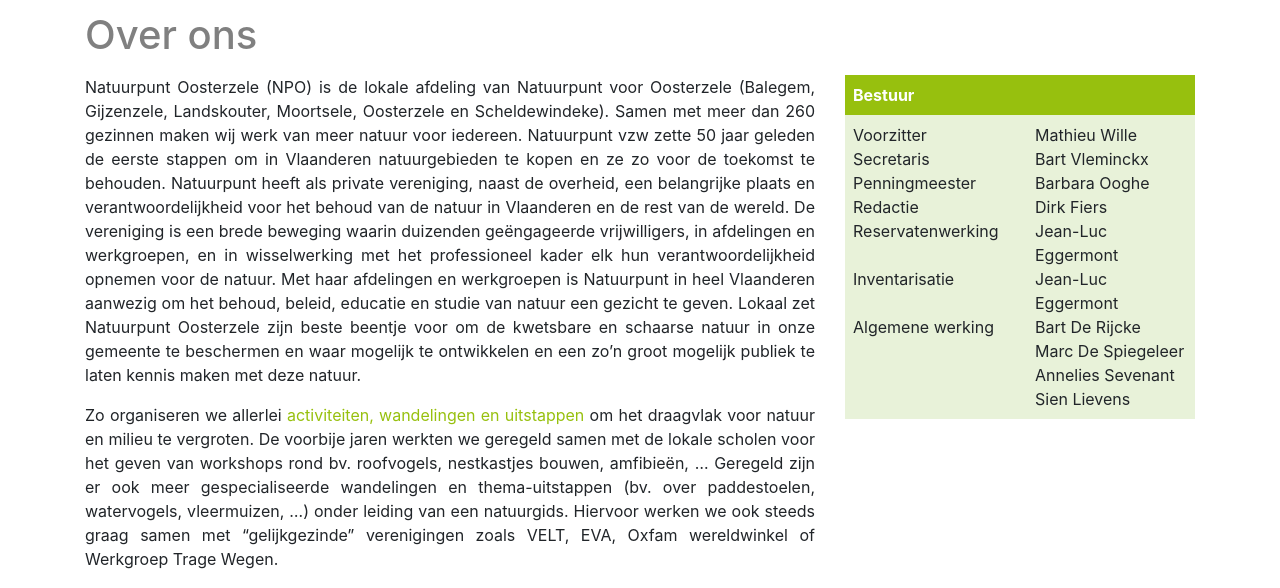
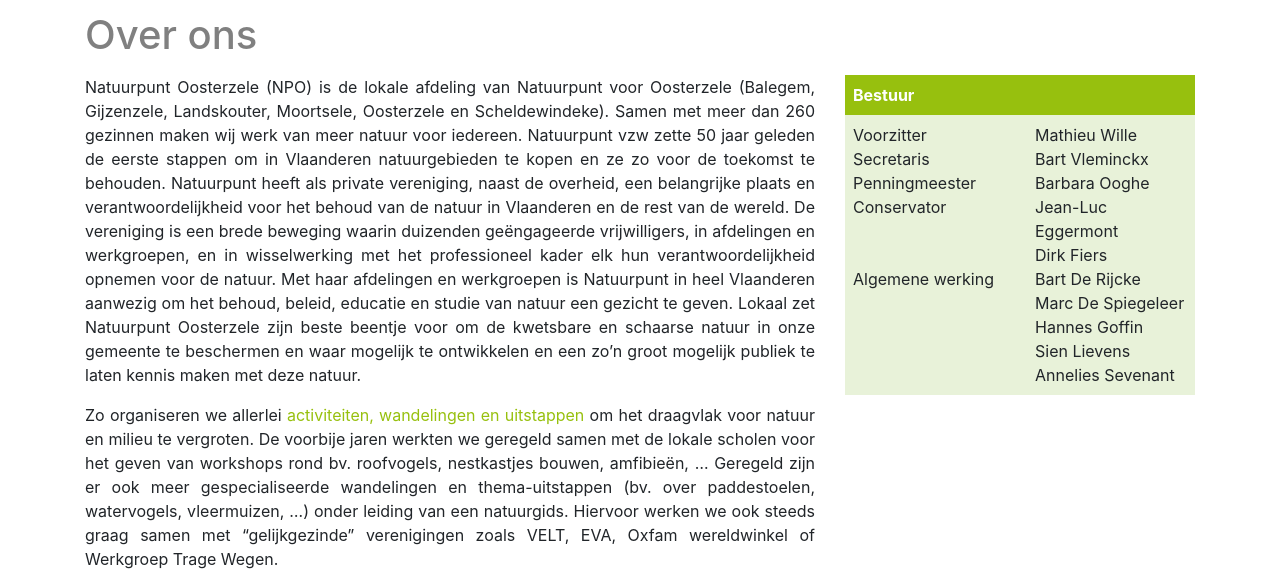
Before and after one commit to bartvle/npo, a Django app: page /overons/ in a window 1280 px wide. Shown: the part 150-738 px from the top of the page. Run offline with Django 3.2, Linux system fonts and the light colour scheme; some libraries are stand-ins or nearby versions.

Commit message:
Update content 'about_us'

```diff
--- a/npo/npo/templates/overons.htm
+++ b/npo/npo/templates/overons.htm
@@ -54,26 +54,11 @@
                     </div>
                     <div class="row">
                         <div class="col-6">
-                            Redactie
+                            Conservator
                         </div>
                         <div class="col-6">
-                            Dirk Fiers
-                        </div>
-                    </div>
-                    <div class="row">
-                        <div class="col-6">
-                            Reservatenwerking
-                        </div>
-                        <div class="col-6">
-                            Jean-Luc Eggermont
-                        </div>
-                    </div>
-                    <div class="row">
-                        <div class="col-6">
-                            Inventarisatie
-                        </div>
-                        <div class="col-6">
-                            Jean-Luc Eggermont
+                            Jean-Luc Eggermont</br>
+							Dirk Fiers
                         </div>
                     </div>
                     <div class="row">
@@ -83,8 +68,9 @@
                         <div class="col-6">
                             Bart De Rijcke</br>
                             Marc De Spiegeleer</br>
+							Hannes Goffin</br>
+							Sien Lievens</br>
                             Annelies Sevenant</br>
-                            Sien Lievens</br>
                         </div>
                     </div>
                 </div>
```
